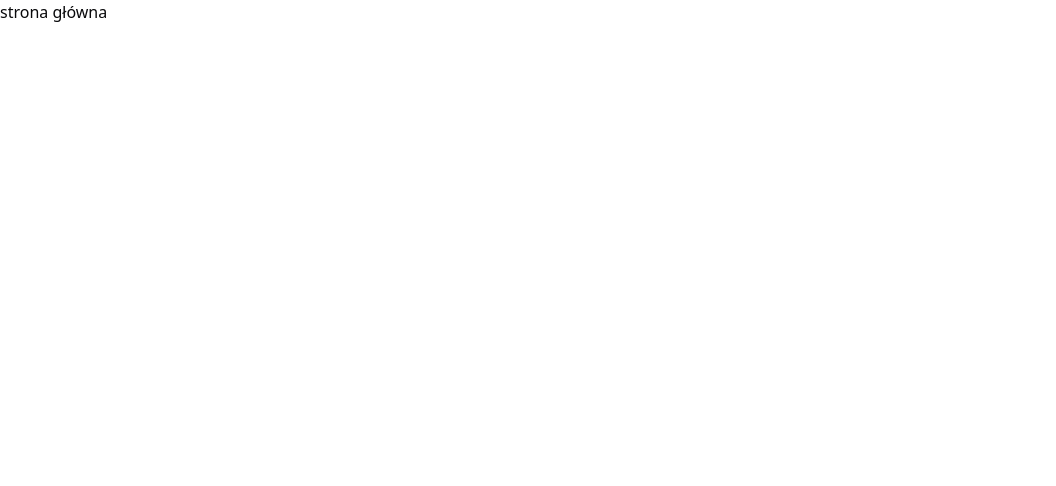
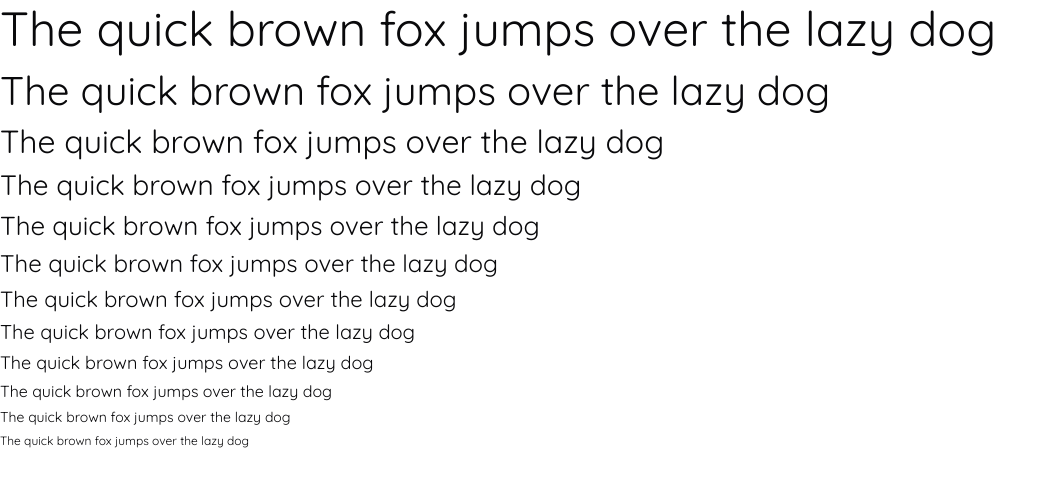
Before and after one commit to Dhitpl/uchwyt-magnetyczny.pl, a Next.js app: page /en in a window 1280 px wide. Shown: the top 486 px of the page, without its empty margins (0-1056 px from the left). Built offline with nearby package versions, Linux system fonts and the light colour scheme.

Commit message:
feat: typography usage on home page

```diff
--- a/src/app/[locale]/page.tsx
+++ b/src/app/[locale]/page.tsx
@@ -1,4 +1,6 @@
 import { getTranslations } from 'next-intl/server'
+
+import { Typography } from '~/components'
 
 import type { PageProps } from '~/types'
 
@@ -13,5 +15,46 @@ export async function generateMetadata({ params: { locale } }: PageProps) {
 }
 
 export default function HomePage() {
-  return <div>strona główna</div>
+  return (
+    <div className='flex flex-col gap-2'>
+      <Typography variant='display' size='lg'>
+        The quick brown fox jumps over the lazy dog
+      </Typography>
+      <Typography variant='display' size='md'>
+        The quick brown fox jumps over the lazy dog
+      </Typography>
+      <Typography variant='display' size='sm'>
+        The quick brown fox jumps over the lazy dog
+      </Typography>
+
+      <Typography variant='headline' level={1}>
+        The quick brown fox jumps over the lazy dog
+      </Typography>
+      <Typography variant='headline' level={2}>
+        The quick brown fox jumps over the lazy dog
+      </Typography>
+      <Typography variant='headline' level={3}>
+        The quick brown fox jumps over the lazy dog
+      </Typography>
+      <Typography variant='headline' level={4}>
+        The quick brown fox jumps over the lazy dog
+      </Typography>
+      <Typography variant='headline' level={5}>
+        The quick brown fox jumps over the lazy dog
+      </Typography>
+      <Typography variant='headline' level={6}>
+        The quick brown fox jumps over the lazy dog
+      </Typography>
+
+      <Typography variant='label' size='lg'>
+        The quick brown fox jumps over the lazy dog
+      </Typography>
+      <Typography variant='label' size='md'>
+        The quick brown fox jumps over the lazy dog
+      </Typography>
+      <Typography variant='label' size='sm'>
+        The quick brown fox jumps over the lazy dog
+      </Typography>
+    </div>
+  )
 }
```
